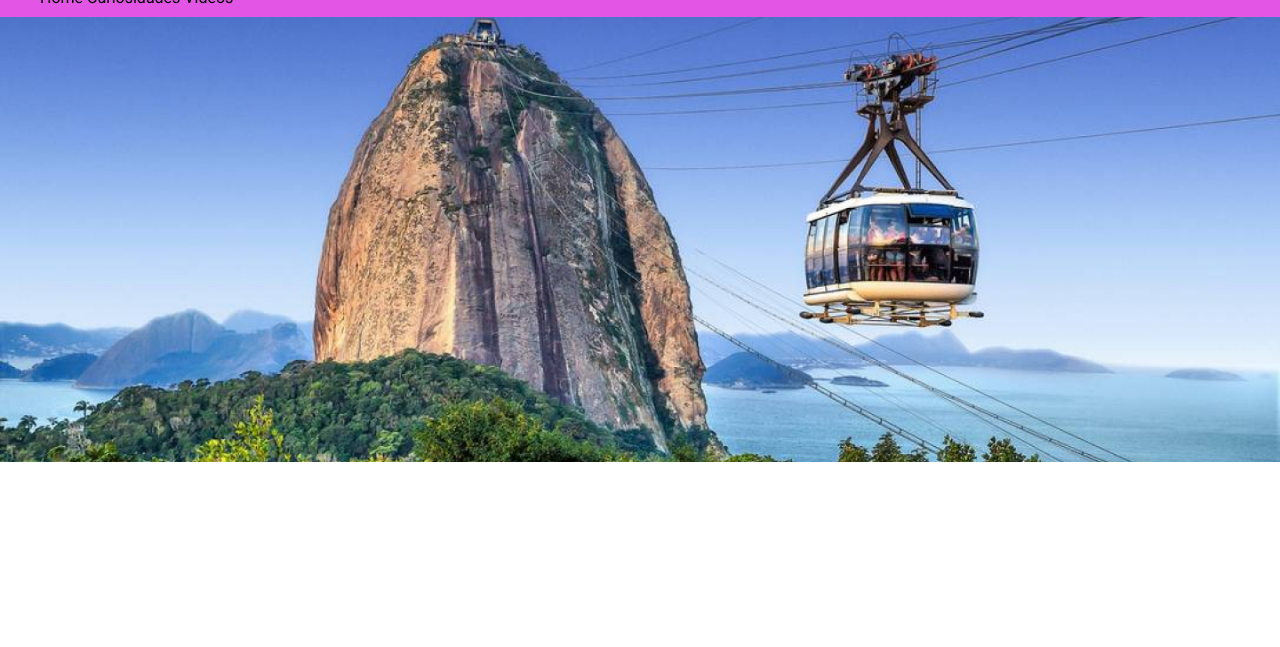
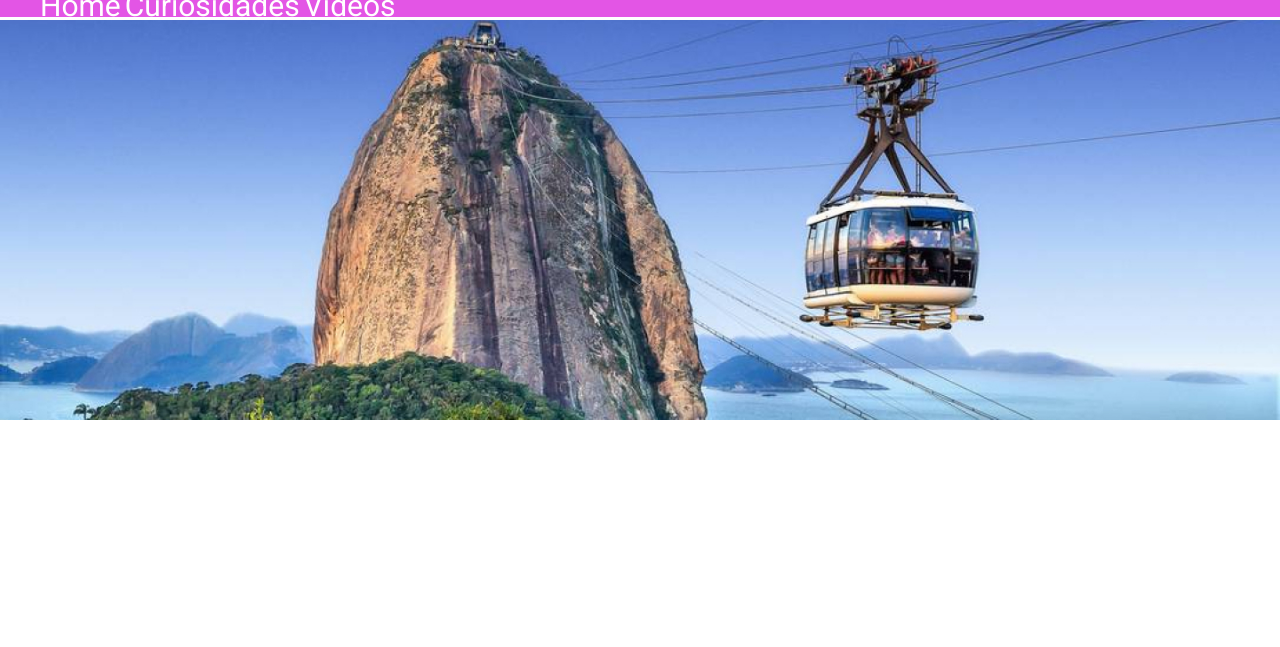
Before and after one commit to juliopereiratavares/checkpoint_front, a plain HTML site: page index.html in a window 1280 px wide. Shown: the part 153-800 px from the top of the page. Drawn offline with Linux system fonts and the light colour scheme.

Commit message:
Ajuste folder 2

```diff
--- a/css/style.css
+++ b/css/style.css
@@ -1,28 +1,28 @@
-*{
+* {
   box-sizing: border-box;
   margin: 0;
-  font-family: 'Roboto', sans-serif;
+  font-family: "Roboto", sans-serif;
 }
 
 .menu {
   width: 100%;
   height: 170px;
-  background-color: #E355E5;
+  background-color: #e355e5;
   display: inline-block;
 }
 
 .logo {
-
 }
 
-ul li{
+ul li {
   display: inline-block;
-  font-family: ;
+  color: white;
+  font-size: 30px;
 }
 
 .folder {
   background-image: url(../img/folder.jpg);
-  height: 543px;
+  height: 400px;
   width: 100%;
   background-size: 100%;
   background-repeat: no-repeat;
```
